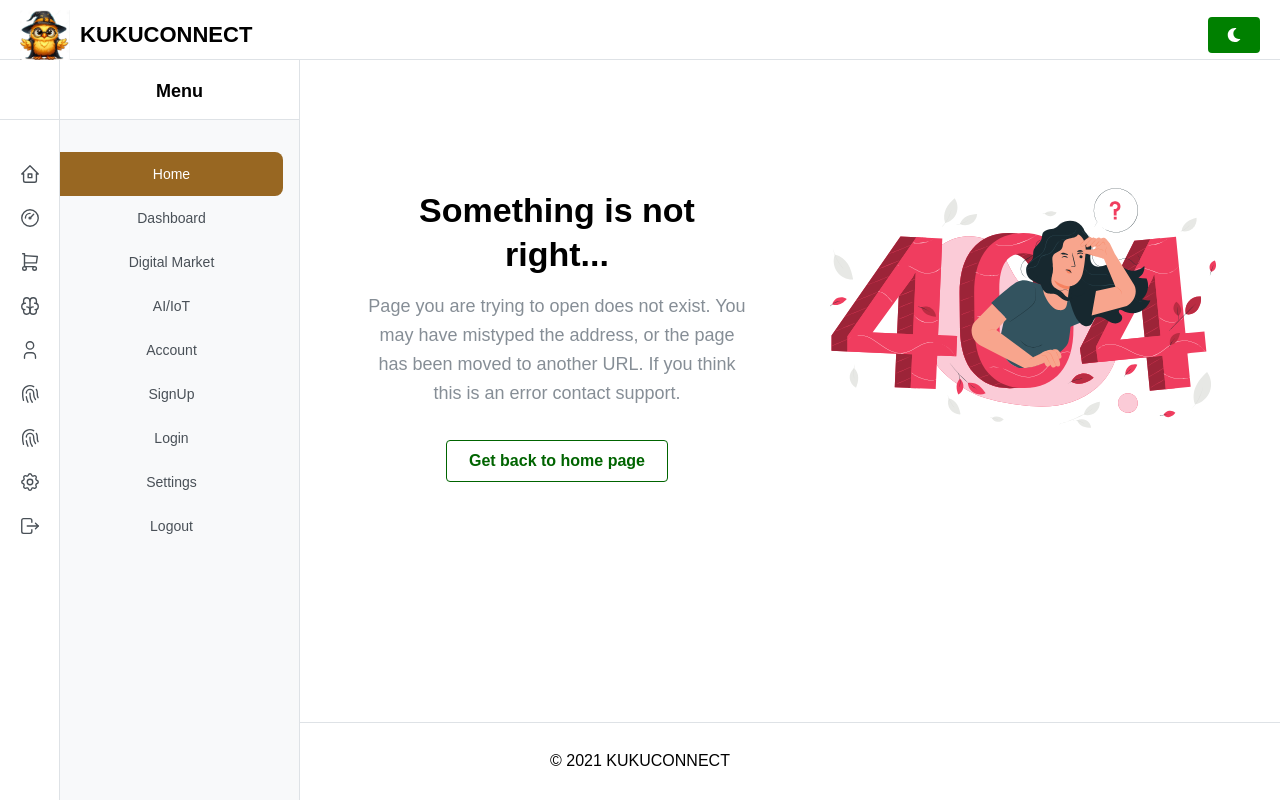
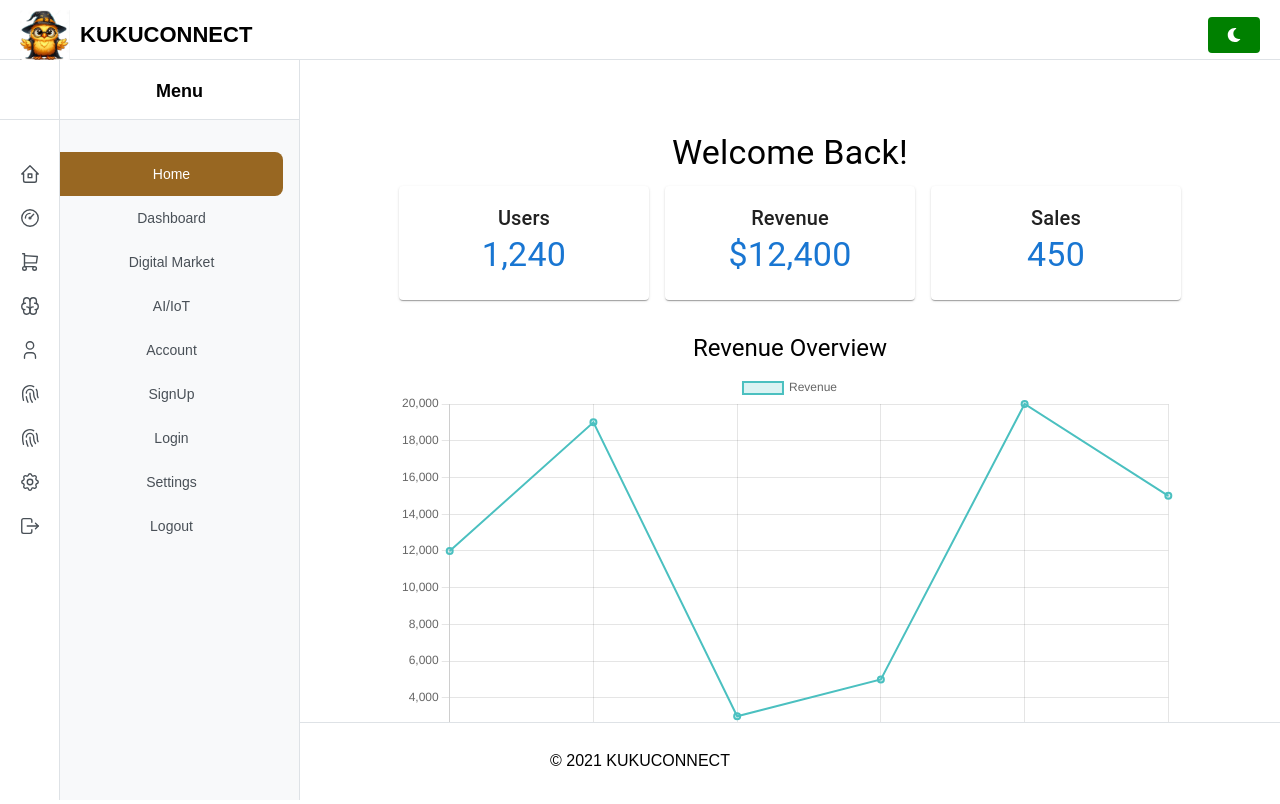
Before and after one commit to Voste126/KUKUCONNECT, a React (Vite) app in the folder frontend/: page /dashboard in a window 1280 px wide. Shown: the top 804 px of the page. Built offline with nearby package versions, Linux system fonts and the light colour scheme.

Commit message:
FEAT:Working on the Dashboard

```diff
--- a/frontend/package.json
+++ b/frontend/package.json
@@ -10,6 +10,8 @@
     "preview": "vite preview"
   },
   "dependencies": {
+    "@emotion/react": "^11.14.0",
+    "@emotion/styled": "^11.14.0",
     "@mantine/carousel": "^7.15.2",
     "@mantine/charts": "^7.15.2",
     "@mantine/code-highlight": "^7.15.2",
@@ -23,14 +25,18 @@
     "@mantine/nprogress": "^7.15.2",
     "@mantine/spotlight": "^7.15.2",
     "@mantine/tiptap": "^7.15.2",
+    "@mui/icons-material": "^6.3.0",
+    "@mui/material": "^6.3.0",
     "@tabler/icons-react": "^3.26.0",
     "@tiptap/extension-link": "^2.10.4",
     "@tiptap/pm": "^2.10.4",
     "@tiptap/react": "^2.10.4",
     "@tiptap/starter-kit": "^2.10.4",
+    "chart.js": "^4.4.7",
     "dayjs": "^1.11.13",
     "embla-carousel-react": "^7.1.0",
     "react": "^18.3.1",
+    "react-chartjs-2": "^5.2.0",
     "react-dom": "^18.3.1",
     "react-icons": "^5.4.0",
     "react-router-dom": "^7.1.1",
--- /dev/null
+++ b/frontend/src/components/Dashboard.tsx
@@ -0,0 +1,57 @@
+import {
+    Typography,
+    Box,
+    Container,
+    Card,
+    CardContent,
+} from "@mui/material";
+import { Line } from "react-chartjs-2";
+import { Chart as ChartJS, CategoryScale, LinearScale, PointElement, LineElement, Title, Tooltip, Legend } from 'chart.js';
+
+ChartJS.register(CategoryScale, LinearScale, PointElement, LineElement, Title, Tooltip, Legend);
+
+const chartData = {
+    labels: ["Jan", "Feb", "Mar", "Apr", "May", "Jun"],
+    datasets: [
+        {
+            label: "Revenue",
+            data: [12000, 19000, 3000, 5000, 20000, 15000],
+            backgroundColor: "rgba(75,192,192,0.2)",
+            borderColor: "rgba(75,192,192,1)",
+            borderWidth: 2,
+        },
+    ],
+};
+
+export function Dashboard() {
+    return (
+        <Box sx={{ flexGrow: 1, p: 3 }}>
+            <Container>
+                <Typography variant="h4" gutterBottom>
+                    Welcome Back!
+                </Typography>
+                <Box sx={{ display: "flex", gap: 2, flexWrap: "wrap" }}>
+                    {/* Cards */}
+                    {["Users", "Revenue", "Sales"].map((text, index) => (
+                        <Card sx={{ width: 250 }} key={index}>
+                            <CardContent>
+                                <Typography variant="h6">{text}</Typography>
+                                <Typography variant="h4" color="primary">
+                                    {index === 0 ? "1,240" : index === 1 ? "$12,400" : "450"}
+                                </Typography>
+                            </CardContent>
+                        </Card>
+                    ))}
+                </Box>
+                <Box sx={{ mt: 4 }}>
+                    <Typography variant="h5" gutterBottom>
+                        Revenue Overview
+                    </Typography>
+                    <Line data={chartData} />
+                </Box>
+            </Container>
+        </Box>
+    );
+}
+
+export default Dashboard;
--- a/frontend/src/components/HomeButton.tsx
+++ b/frontend/src/components/HomeButton.tsx
@@ -5,6 +5,9 @@ import { Paper } from '@mantine/core';
 import { useMantineTheme } from '@mantine/core';
 import heroImage from '../assets/hero3.jpg';
 import classes from './Demo.module.css';
+ import { useNavigate } from 'react-router-dom';
+
+
 
 const themeColors = {
   primary: '#006400',  // Green
@@ -79,6 +82,7 @@ function Card({ image, title, category }: CardProps) {
 
 function CarouselSection() {
   const theme = useMantineTheme();
+
   const mobile = useMediaQuery(`(max-width: ${theme.breakpoints.sm})`);
   const slides = data.map((item) => (
     <Carousel.Slide key={item.title}>
@@ -103,6 +107,7 @@ function CarouselSection() {
 }
 
 export function Home() {
+  const navigate = useNavigate();
   return (
       <Box style={{ backgroundColor: 'transparent', minHeight: '100vh', padding: '2rem' }}>
         {/* Carousel Section */}
@@ -144,6 +149,8 @@ export function Home() {
                 with digital tools to connect, trade, and innovate.
               </Text>
               <Group>
+
+
                 <Button
                   size="lg"
                   radius="xl"
@@ -151,6 +158,7 @@ export function Home() {
                     backgroundColor: themeColors.primary,
                     padding: '0.75rem 2rem',
                   }}
+                  onClick={() => navigate('/login')}
                 >
                   Get Started
                 </Button>
--- a/frontend/src/components/RouterSwitcher.tsx
+++ b/frontend/src/components/RouterSwitcher.tsx
@@ -5,7 +5,7 @@ import { LoginPage } from "./LoginPage";
 import SignUpPage from "./SignUpPage";
 import Home from "./HomeButton";
 import ProductList from "../pages/ProductList";
-
+import Dashboard from "./Dashboard";
 const RouterSwithcer = () => {
     return (
         <Routes>
@@ -14,6 +14,7 @@ const RouterSwithcer = () => {
             <Route path="/signup" element={<SignUpPage />} />
             <Route path="*" element={<NotFoundImage />} />
             <Route path="/digital-market" element={<ProductList />} />
+            <Route path="/dashboard" element={<Dashboard />} />
         </Routes>
     );
 };
```
Also changed, not shown: 1 other file (tests, documents, lock files or other folders).
